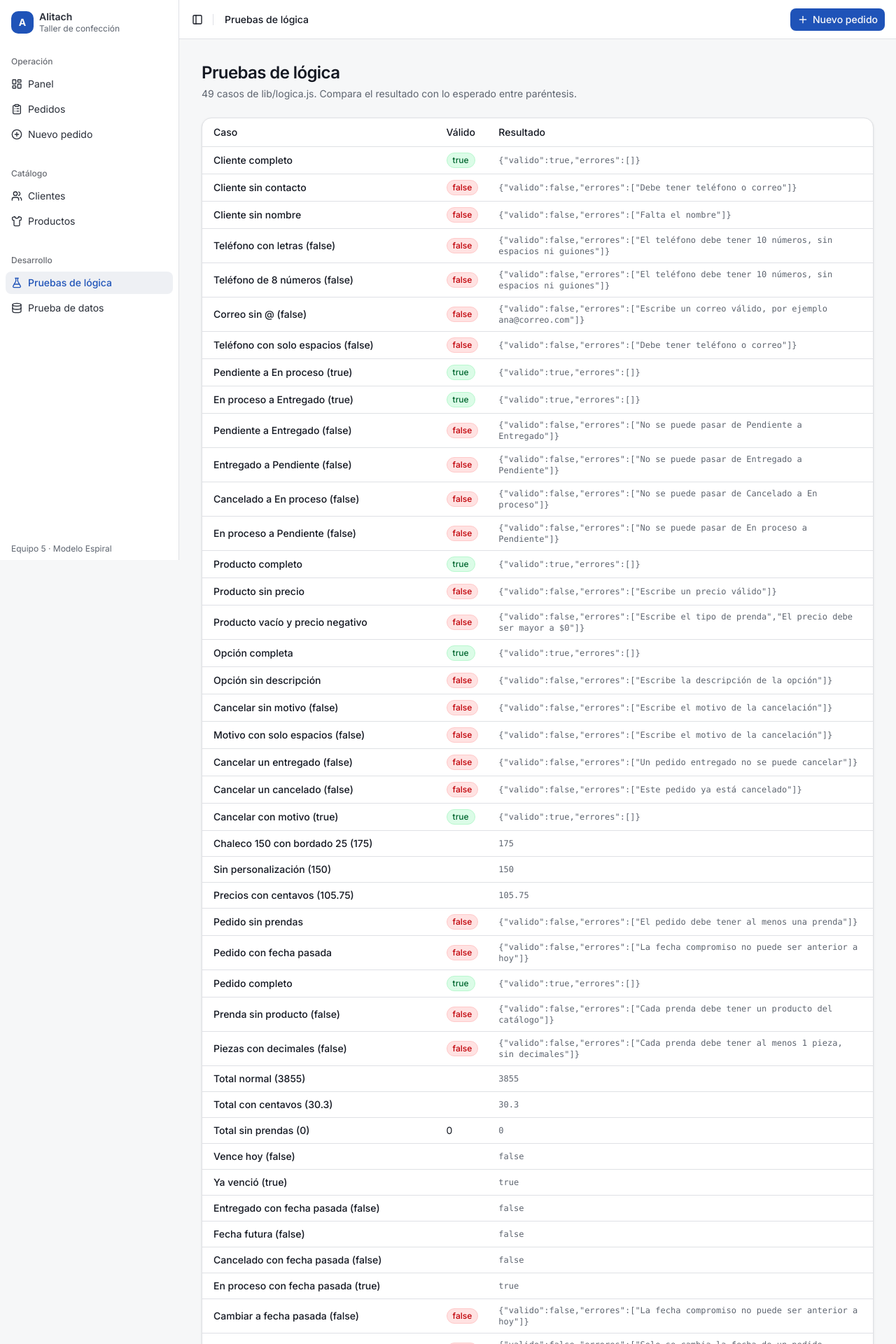
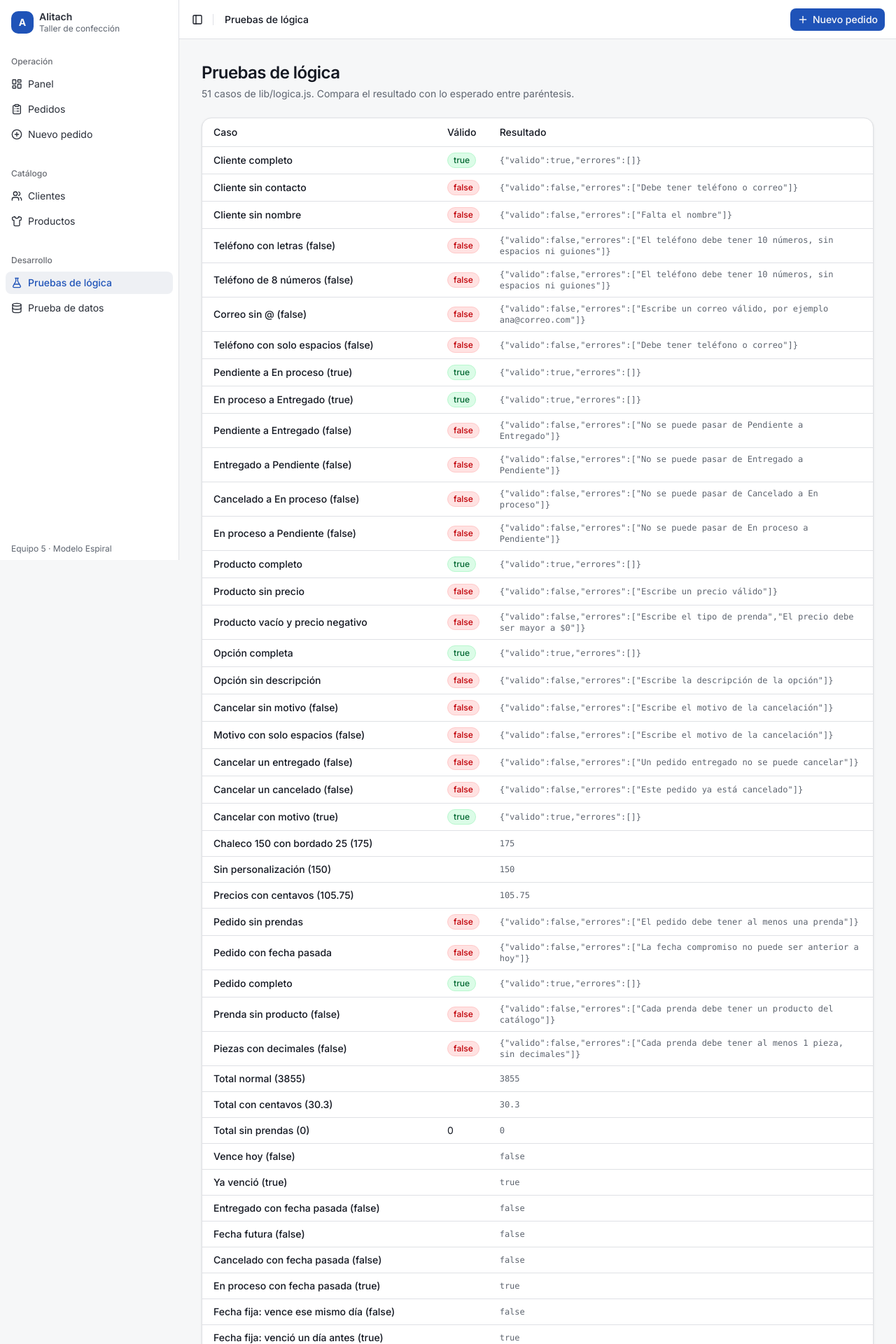
Before and after one commit to info3-fesc-2027-1/E2_Equipo5_Alitach, a Next.js app: page /pruebas in a window 1280 px wide. Shown: the top 1920 px of the page at 70% size. Built offline with nearby package versions, Linux system fonts and the light colour scheme.

Commit message:
Refactor: esAtrasado recibe hoy como parámetro para pruebas con fecha fija

```diff
--- a/app/page.jsx
+++ b/app/page.jsx
@@ -73,7 +73,7 @@ export default function Panel() {
   const activos = pedidos.filter(
     (p) => p.estado === "Pendiente" || p.estado === "En proceso",
   );
-  const atrasados = ordenarPedidos(pedidos.filter(esAtrasado));
+  const atrasados = ordenarPedidos(pedidos.filter((p) => esAtrasado(p)));
   const proximos = ordenarPedidos(activos.filter((p) => !esAtrasado(p)));
   const montoActivo = activos.reduce((s, p) => s + calcularTotal(p.prenda_pedido || []), 0);
 
--- a/app/pruebas/page.jsx
+++ b/app/pruebas/page.jsx
@@ -220,6 +220,14 @@ export default function Pruebas() {
       "En proceso con fecha pasada (true)",
       esAtrasado({ estado: "En proceso", fecha_compromiso: "2020-01-01" }),
     ],
+        [
+      "Fecha fija: vence ese mismo día (false)",
+      esAtrasado({ estado: "Pendiente", fecha_compromiso: "2026-11-23" }, "2026-11-23"),
+    ],
+    [
+      "Fecha fija: venció un día antes (true)",
+      esAtrasado({ estado: "En proceso", fecha_compromiso: "2026-11-22" }, "2026-11-23"),
+    ],
     [
       "Cambiar a fecha pasada (false)",
       puedeModificarFecha(
```
Also changed, not shown: lib/logica.js.
